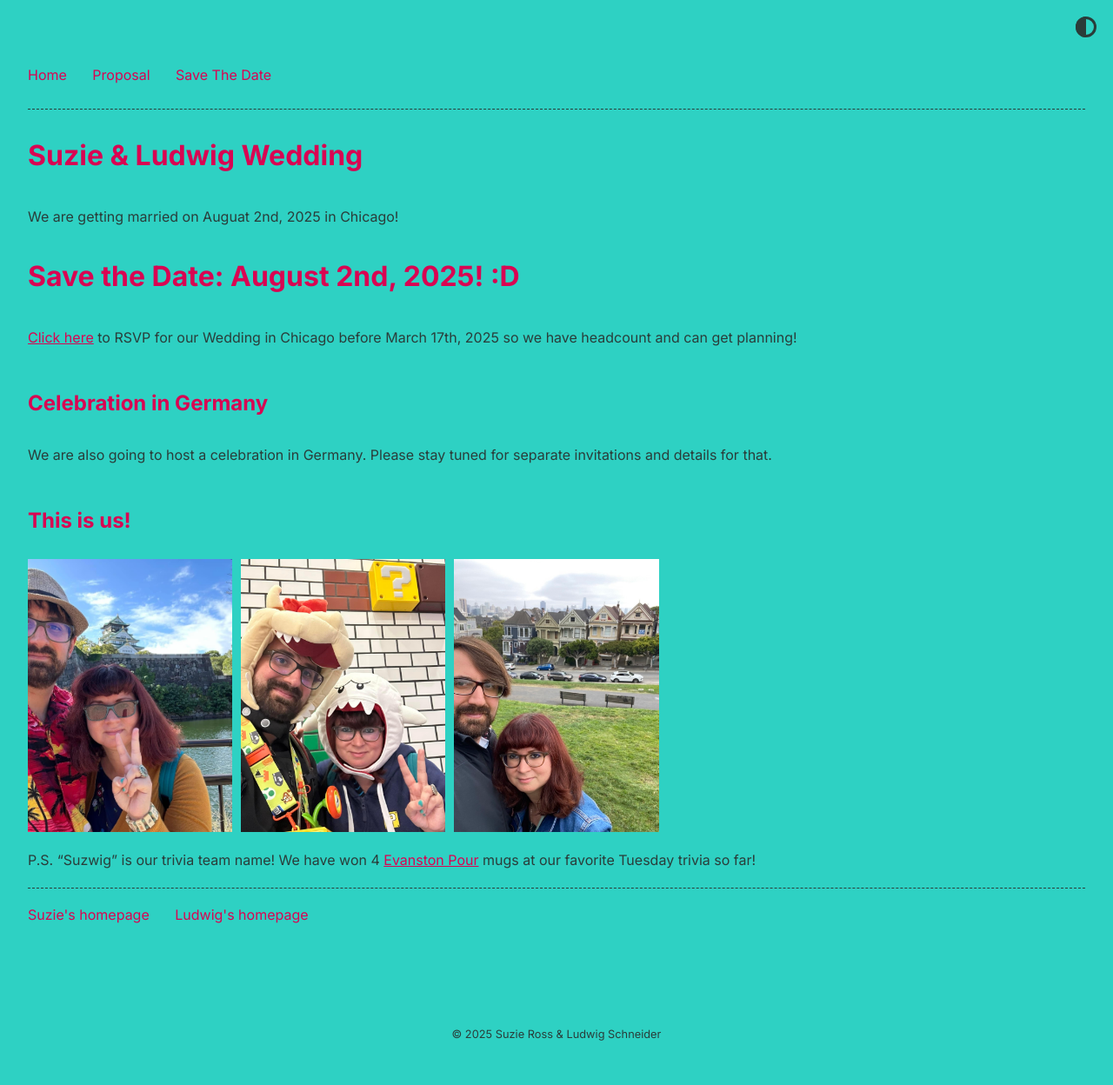
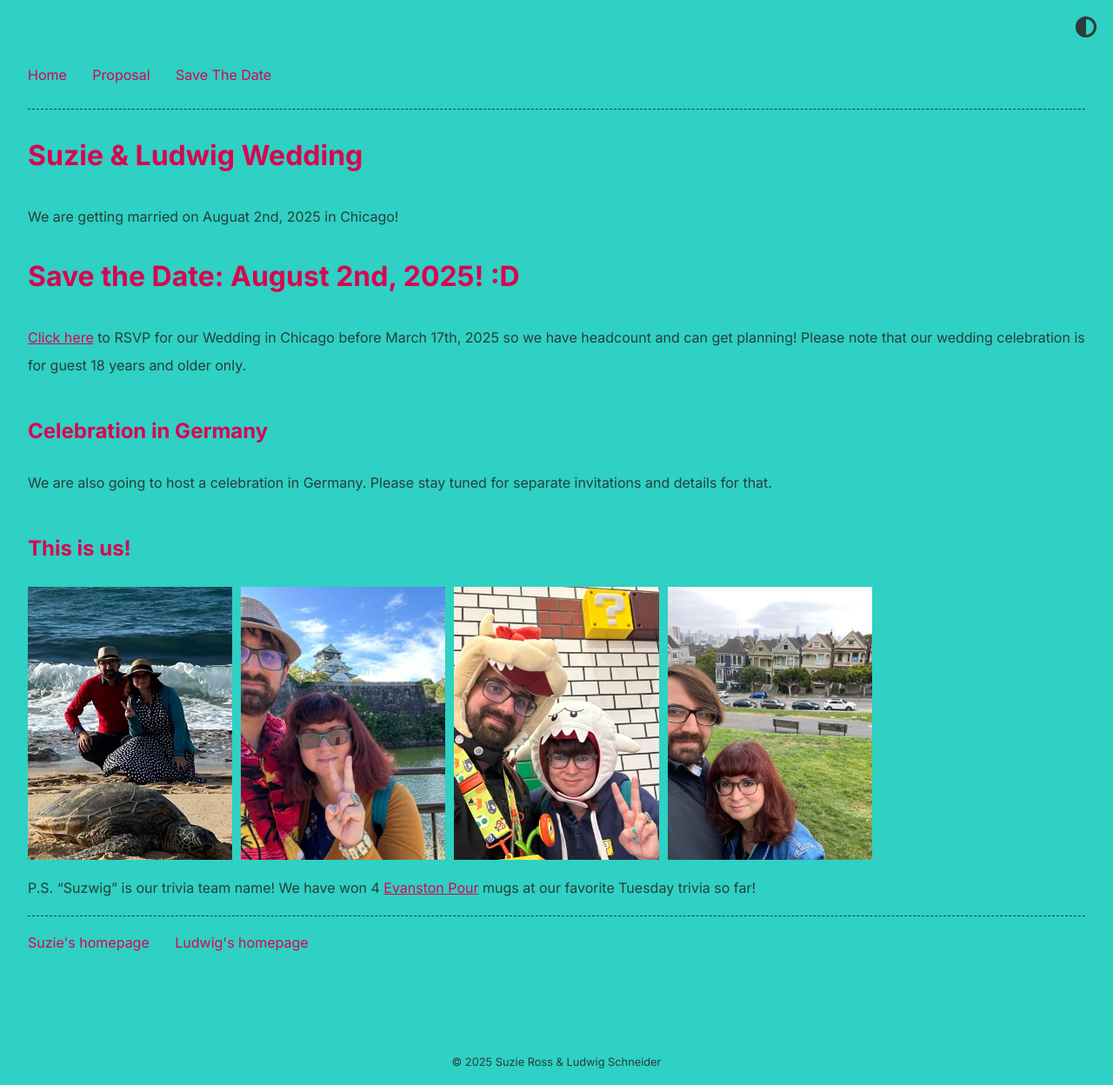
Before and after one commit to suzwig/suzwig.github.io, a Jekyll site: the page built from save-the-date.md, in a window 1280 px wide. Shown: the whole page at 87% size. Built offline with Jekyll 4.4.1, drawn with Linux system fonts in a browser that asks for light colours; before the commit the page ends 1216 px from its top, so only the background shows below that.

```diff
--- a/save-the-date.md
+++ b/save-the-date.md
@@ -5,6 +5,7 @@ layout: home
 # Save the Date: August 2nd, 2025! :D
 
 [Click here](https://docs.google.com/forms/d/e/1FAIpQLSeZ8H52jUqlcatsEYVnrIcFLwCbn2oKvupe7Xkpm5zCgeXAKA/viewform?usp=dialog) to RSVP for our Wedding in Chicago before March 17th, 2025 so we have headcount and can get planning!
+Please note that our wedding celebration is for guest 18 years and older only.
 
 ## Celebration in Germany
 
```
Also changed, not shown: proposal.md (+1 -1 lines), assets/images/gallery/IMG_2307.jpg (added), 2 other files.
